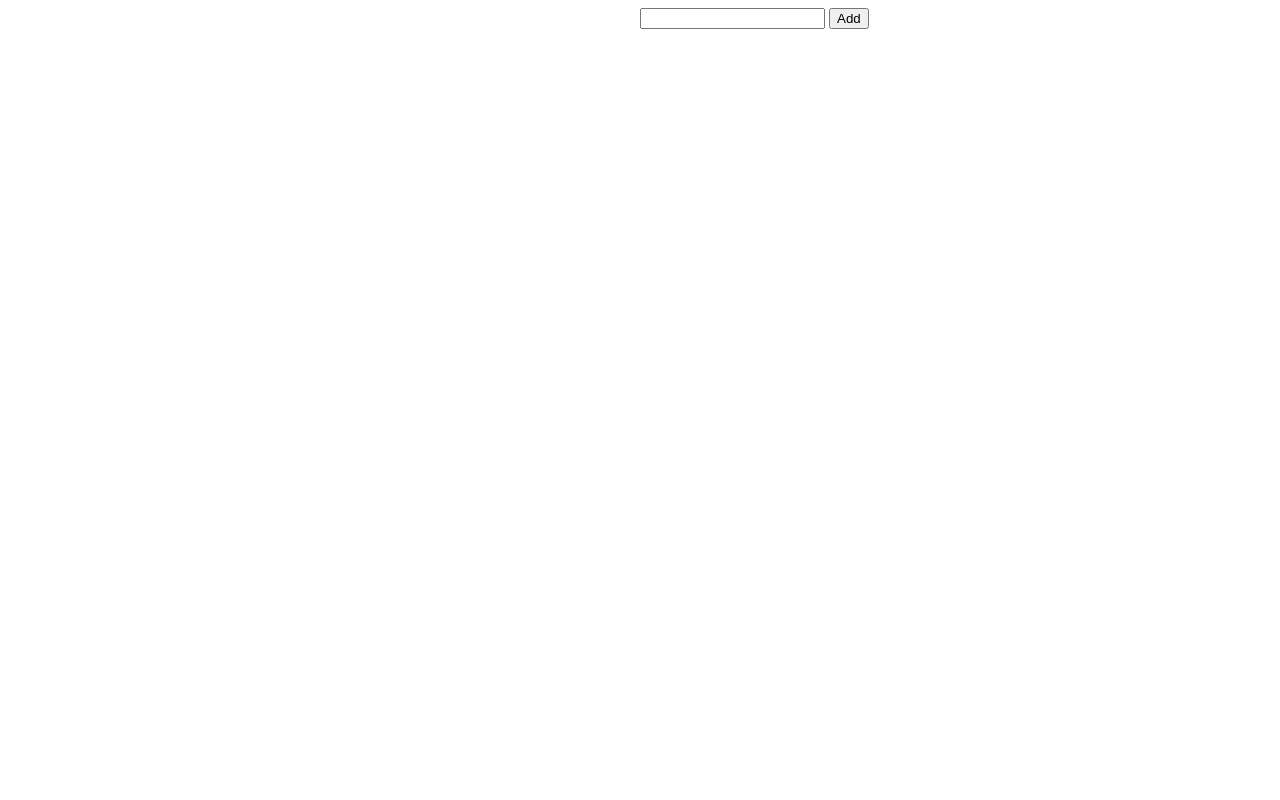
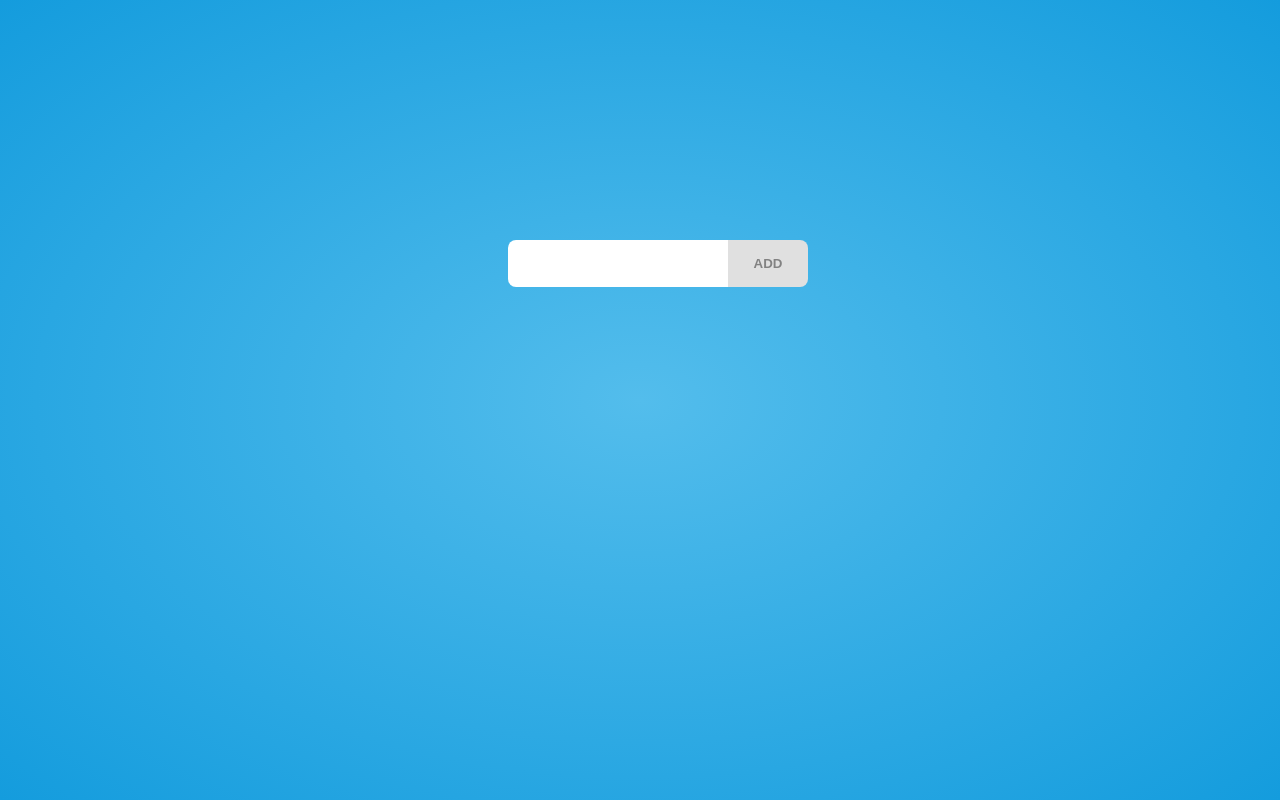
Before and after one commit to pckltr/weather, a website: page dev/index.html in a window 1280 px wide. Drawn offline with nearby package versions, Linux system fonts and the light colour scheme; files that its build step writes are made by us from their sources; files whose address does not match are found by name.

Commit message:
First screen.

```diff
--- a/dev/index.html
+++ b/dev/index.html
@@ -8,8 +8,7 @@
         <div class="content">
             <div class="search">
                 <form action="submit">
-                    <input type="text">
-                    <input type="button" value="Add">
+                    <input class="input" type="text"><input class="button" type="button" value="Add">
                 </form>
             </div>
         </div>
--- a/dev/scss/style.scss
+++ b/dev/scss/style.scss
@@ -1,13 +1,52 @@
-.search {
-    left: 50%;
-    margin: 0 auto;
-    position: absolute;
-    top: 50%;
+$border-radius: 8px;
+
+body {
+    background: radial-gradient(#53BDEC, #149CDD);
+    font-size: 16px;
+    margin: 0;
 }
 
 .content {
+    height: 100vh;
     margin: 0 auto;
     max-width: 960px;
     position: relative;
     width: 100%;
 }
+
+.search {
+    left: 50%;
+    margin-left: -132px;
+    position: absolute;
+    top: 30%;
+    width: 300px;
+    .input {
+        border-bottom-left-radius: $border-radius;
+        border-top-left-radius: $border-radius;
+        border: none;
+        box-sizing: border-box;
+        max-width: 220px;
+        padding: 16px;
+        position: relative;
+        width: 100%;
+        z-index: 2;
+    }
+    .button {
+        border-bottom-right-radius: $border-radius;
+        border-top-right-radius: $border-radius;
+        border: none;
+        box-sizing: border-box;
+        color: #828282;
+        font-weight: 600;
+        padding: 16px;
+        position: relative;
+        text-transform: uppercase;
+        width: 80px;
+        z-index: 1;
+        background-color: #E0E0E0;
+        &:hover {
+            cursor: pointer;
+            background-color: #C7C7C7;
+        }
+    }
+}
```
Also changed, not shown: dist/css/style.css, dist/index.html.
